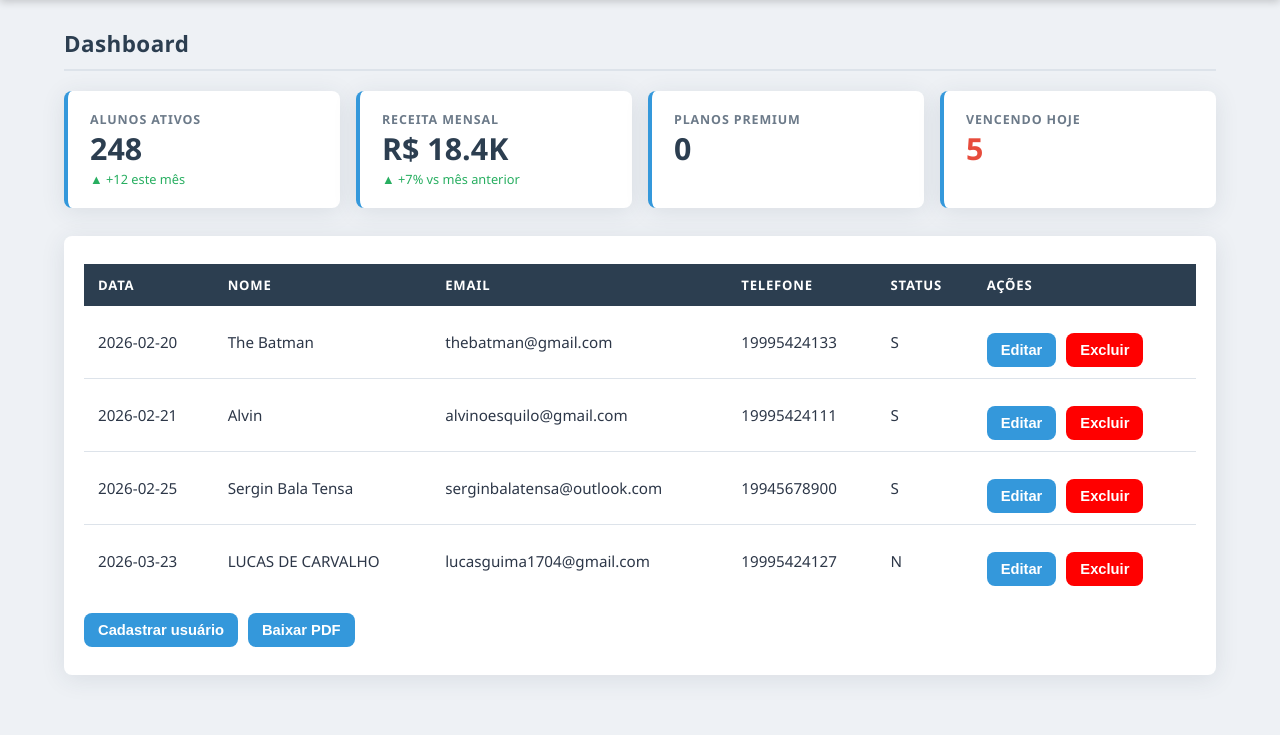
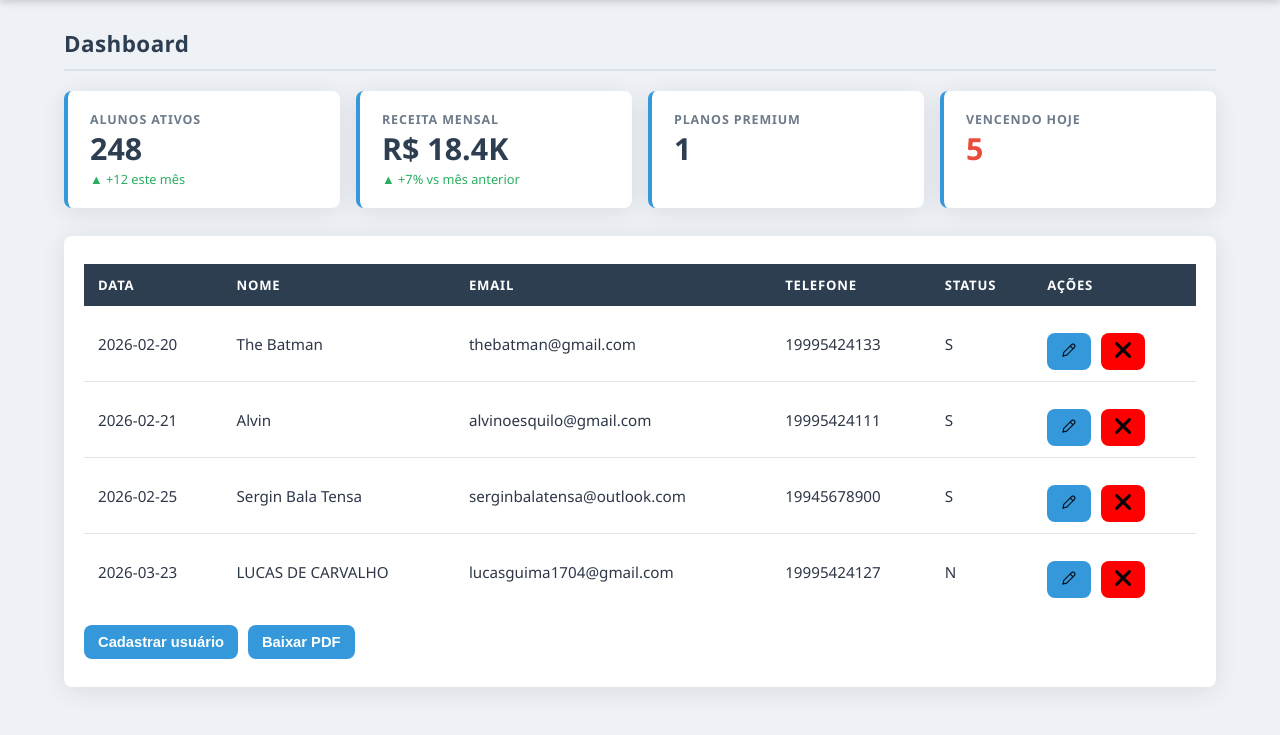
Before and after one commit to LcEduardo/GymManager-PHP-PDO, a PHP site: page / in a window 1280 px wide. Shown: the part 65-800 px from the top of the page. Run offline with PHP 8.4, Linux system fonts and the light colour scheme; data comes from the database, SQL or seed files in the repository; both versions use the stored data as it was after the commit.

Commit message:
The count() function was moved from Plans to the SubscriptionRepository, and the edit and delete (X) icons were added.

```diff
--- a/css/index.css
+++ b/css/index.css
@@ -157,3 +157,8 @@ tr:hover td {
   gap: 10px;
   flex-wrap: wrap;
 }
+
+.icon-trash {
+  width: 16px;   /* Ajuste aqui */
+  height: 16px;  /* Mantém proporção */
+}
--- a/index.php
+++ b/index.php
@@ -3,14 +3,16 @@
 
 use App\Infra\Connection;
 use App\Repository\UserRepository;
+use App\Repository\SubscriptionRepository;
 
 $connection = Connection::getConnection();
 $repository = new UserRepository($connection);
+$SubriptionRepository = new SubscriptionRepository($connection);
 
 try {
 
   $users = $repository->getAllUsers();
-  $usersPremium = $repository->countUsersByStatus('premium');
+  $usersPremium = $SubriptionRepository->countPlan('Premium');
 
 }catch(PDOException $e){
   echo $e->getMessage();
@@ -85,8 +87,8 @@ try {
             <td><?= $user->status() ?></td>
             <td>
               <div class="actions">
-                <a href="edit.php?id=<?= $user->id() ?>"><button>Editar</button></a>
-                <a href="delete.php?id=<?= $user->id() ?>" ><button style="background-color: red;">Excluir</button></a>
+                <a href="edit.php?id=<?= $user->id() ?>"><button><img src="img/icons/edit.png" class="icon-trash" alt="editar"></button></a>
+                <a href="delete.php?id=<?= $user->id() ?>" ><button style="background-color: red;"><img src="img/icons/close.png" class="icon-trash" alt="excluir"></button></a>
               </div>
             </td>
           </tr>
--- a/src/Repository/SubscriptionRepository.php
+++ b/src/Repository/SubscriptionRepository.php
@@ -31,4 +31,12 @@ class SubscriptionRepository
             echo $e->getMessage();
         }
     }
+
+    public function countPlan(string $plan): int {
+        $sql = "SELECT COUNT(*) FROM users_plans inner JOIN plans ON users_plans.plan_id = plans.id WHERE plans.name = :plan";
+        $stmt = $this->connection->prepare($sql);
+        $stmt->bindValue(':plan', $plan, PDO::PARAM_STR);
+        $stmt->execute();
+        return (int) $stmt->fetchColumn();
+    }
 }
--- a/src/Repository/UserRepository.php
+++ b/src/Repository/UserRepository.php
@@ -87,12 +87,4 @@ class UserRepository
         $stmt->execute();
     }
 
-    public function countUsersByStatus(string $status): int {
-        $sql = "SELECT COUNT(*) FROM users WHERE status = :status";
-        $stmt = $this->connection->prepare($sql);
-        $stmt->bindValue(':status', $status, PDO::PARAM_STR);
-        $stmt->execute();
-        return (int) $stmt->fetchColumn(); //como é apenas um valor, não precisa do fetchAll, só do fetchColumn
-    }
-
 }
```
Also changed, not shown: gym.sqlite, img/icons/bin.png (added), img/icons/close.png (added), img/icons/edit.png (added).
